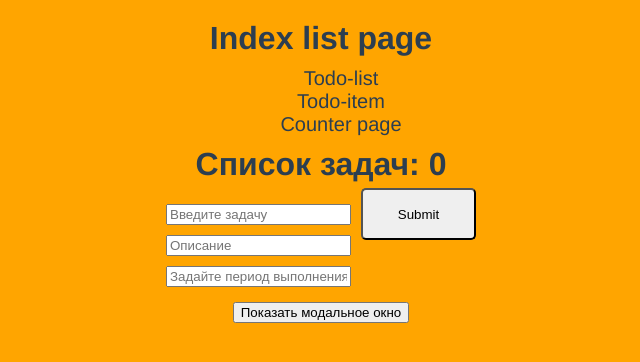
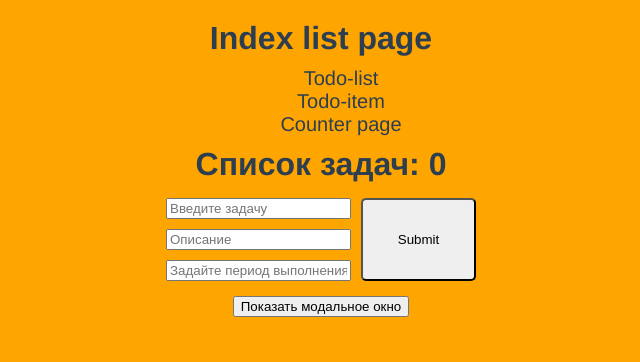
Before and after one commit to Longraf/vue-cli-learning, a Vue app: page /todo-item in a window 1280 px wide. Shown: the top 362 px of the page, without its empty margins (319-959 px from the left). Built offline with nearby package versions, Linux system fonts and the light colour scheme.

Commit message:
Modal window edit not work

```diff
--- a/router/pages/index.vue
+++ b/router/pages/index.vue
@@ -113,7 +113,7 @@
 
                 findDataTask.task = newTask.task;
                 findDataTask.desc = newTask.desc;
-                findDataTask.extcutionPeriod = newTask.extcutionPeriod;
+                findDataTask.executionPeriod = newTask.executionPeriod;
 
                 console.log('It is newTask');
                 console.log(newTask);
--- a/src/modules/scss/style.scss
+++ b/src/modules/scss/style.scss
@@ -53,14 +53,13 @@ p {
   &__input-value-wrapper{
     display: flex;
     flex-direction: column;
-    padding-top: 16px;
   }
 
   &__input-value{
     display: flex;
     justify-content: center;
     flex-direction: row;
-    margin-bottom: 10px;
+    margin: 10px 0 10px;
     .input__red{
       border: 2px solid red;
       &::placeholder{
@@ -140,8 +139,8 @@ p {
   }
 
   &__submit{
-    height: 52px;
     margin-top: 5px;
+    height: 83px;
   }
 
   &__delete{
```
